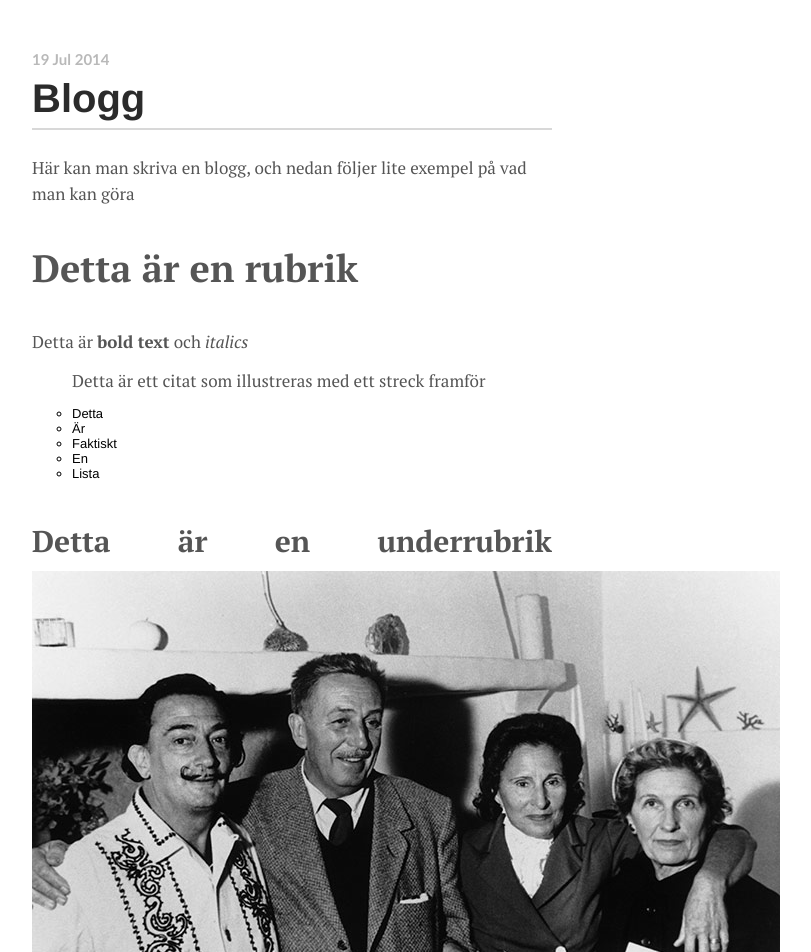
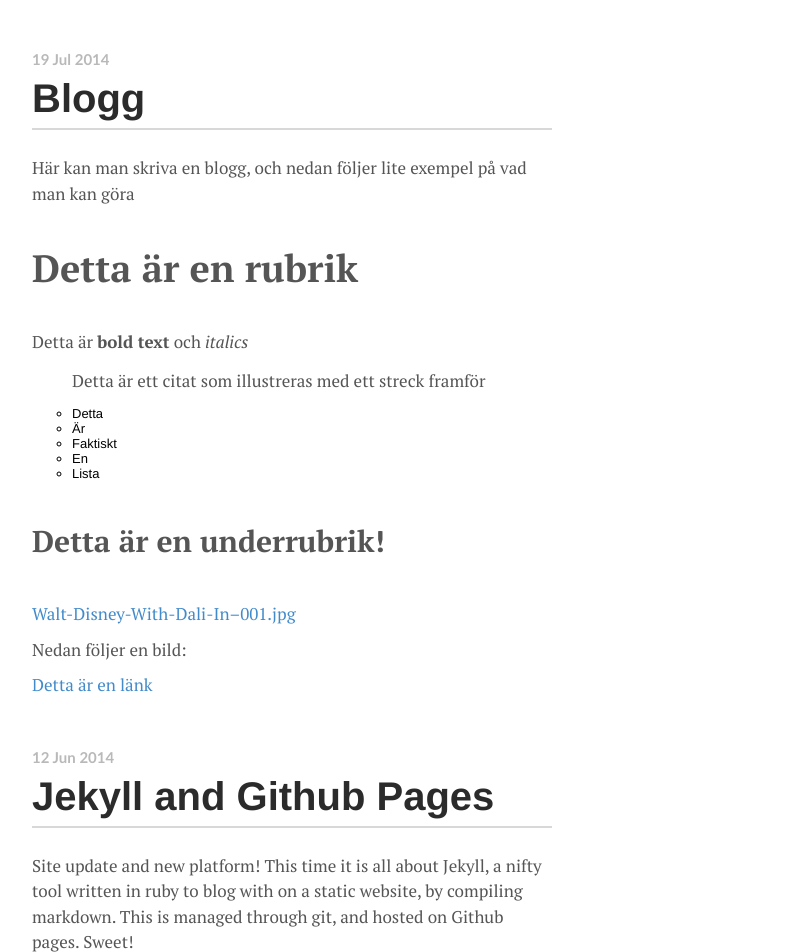
Before and after one commit to karinnilsson/karinnilsson.github.io, a Jekyll site: the page built from index.html, in a window 1280 px wide. Shown: the top 952 px of the page, without its empty margins (388-1199 px from the left). Built offline with Jekyll 4.4.1, drawn with Linux system fonts in a browser that asks for light colours; Markdown is read by kramdown in place of the engine named in the settings.

Commit message:
Updated 2014-07-19-testar-blogg.md

```diff
--- a/_posts/2014-07-19-testar-blogg.md
+++ b/_posts/2014-07-19-testar-blogg.md
@@ -13,18 +13,16 @@ Detta är **bold text** och _italics_
 
 > Detta är ett citat som illustreras med ett streck framför
 
-
 - Detta
 - Är
 - Faktiskt
 - En
 - Lista
 
-### Detta är en underrubrik![Walt-Disney-With-Dali-In--001.jpg](/bilder/Walt-Disney-With-Dali-In--001.jpg)
+### Detta är en underrubrik!
 
+[Walt-Disney-With-Dali-In--001.jpg](/bilder/Walt-Disney-With-Dali-In--001.jpg)
 
 Nedan följer en bild:
 
-![](/_posts/AT53XI6.jpg)
-
 [Detta är en länk](https://www.google.se/)
```
